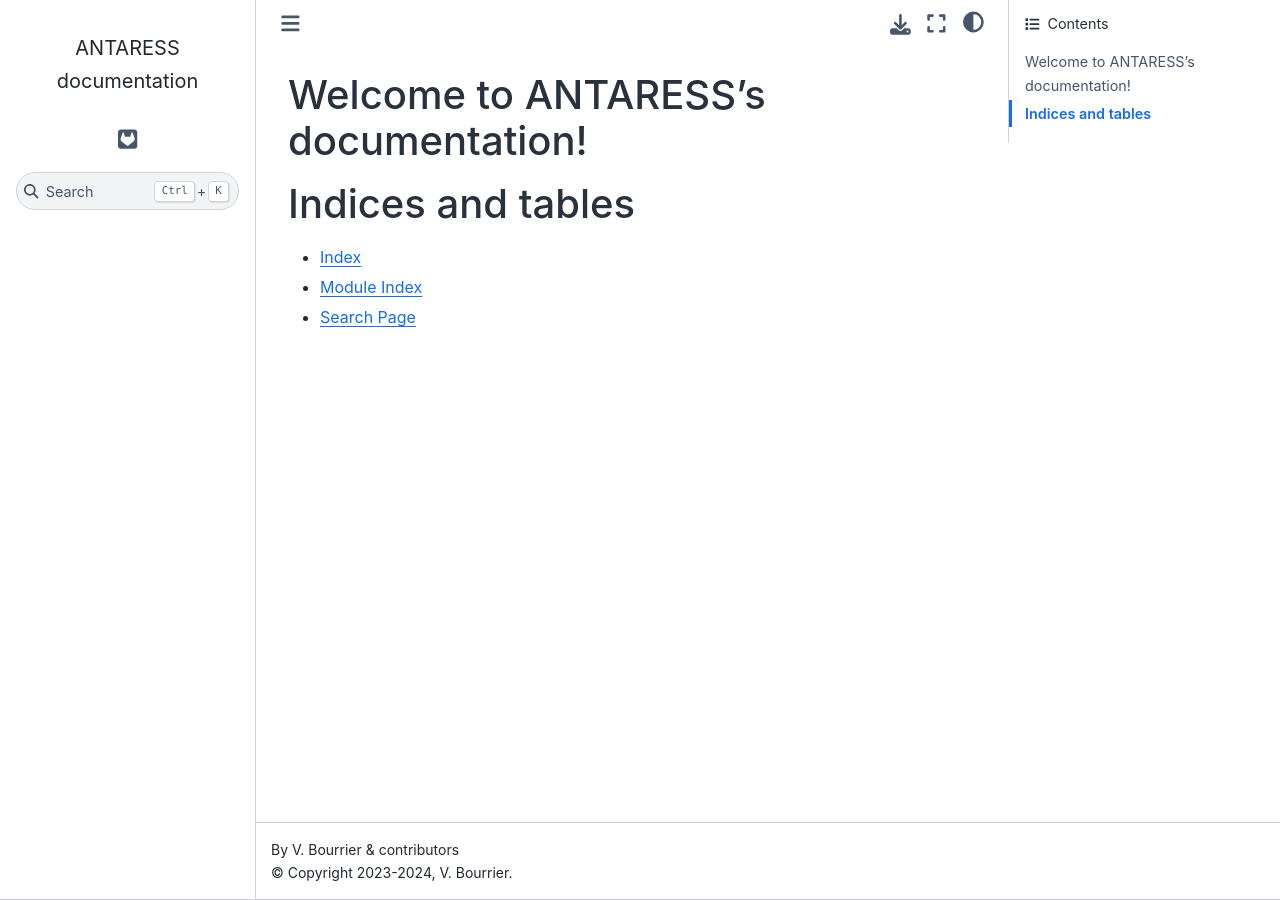
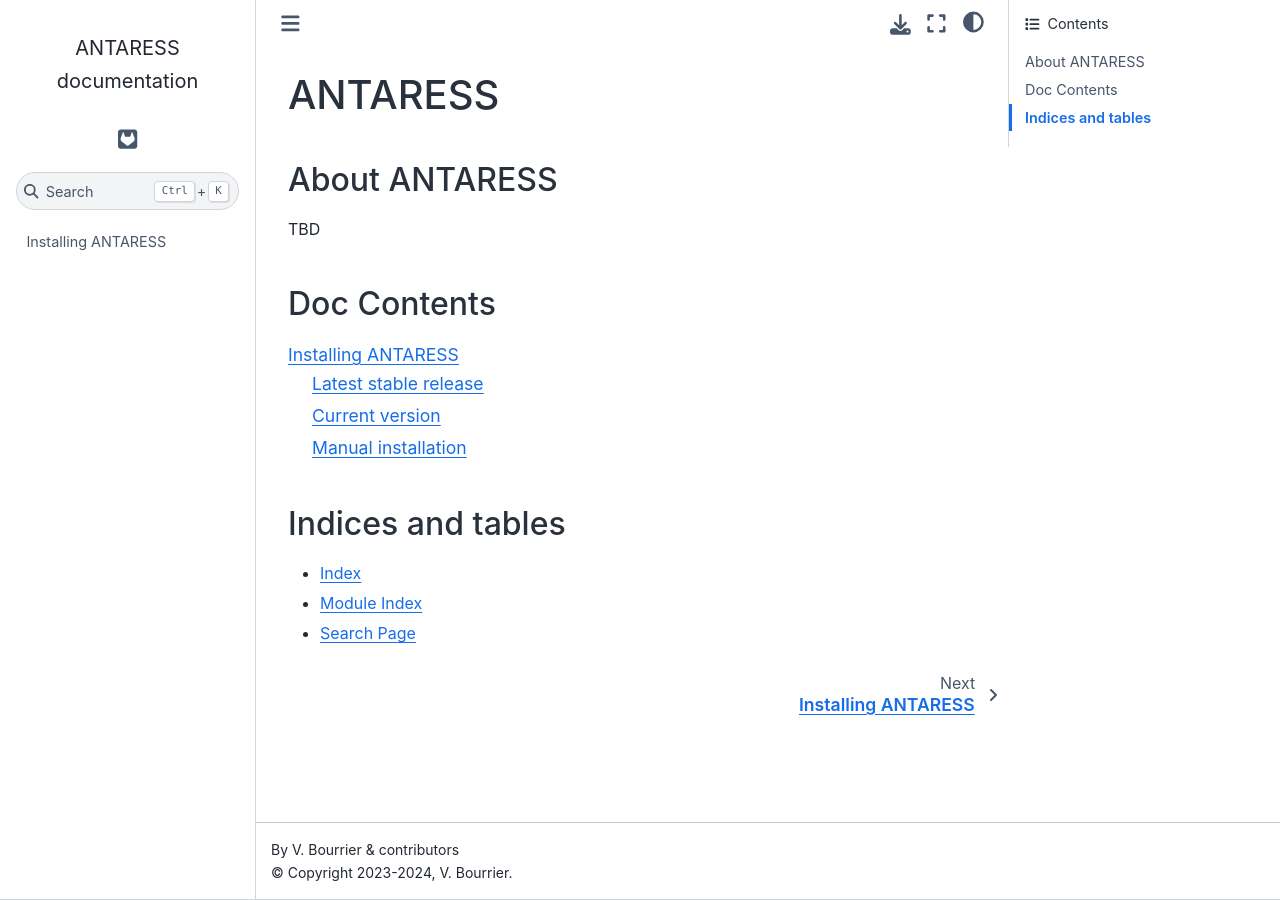
Before and after one commit to wangxianyu7/ANTARESS, a Sphinx documentation site: the page built from Docs/source/index.rst, in a window 1280 px wide. Built offline with Sphinx 7.4.7 and the Sphinx Book theme 1.1.4, drawn with Linux system fonts in a browser that asks for light colours; pages that are not in the unit, such as notebooks, are missing from menus.

Commit message:
Update index.rst

```diff
--- a/Docs/source/index.rst
+++ b/Docs/source/index.rst
@@ -1,7 +1,18 @@
-.. ANTARESS documentation master file
+ANTARESS
+***********
 
-Welcome to ANTARESS's documentation!
-====================================
+About ANTARESS
+================
+
+TBD
+
+Doc Contents
+============
+
+.. toctree::
+   :maxdepth: 2
+
+   installation
 
 .. toctree::
    :maxdepth: 2
```
